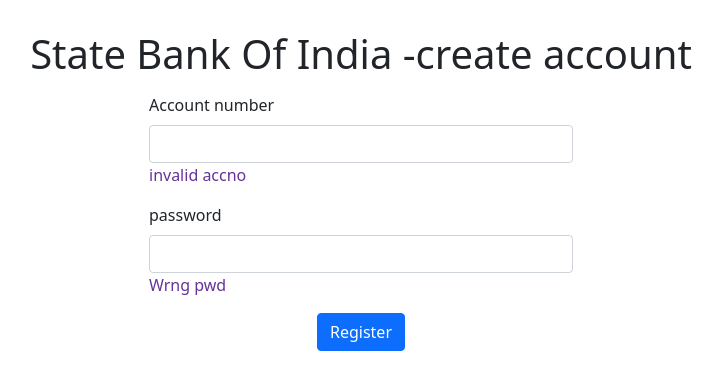
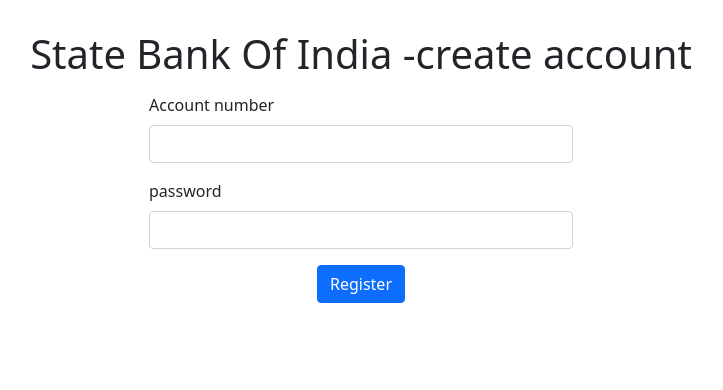
Before and after one commit to jfyjse/banking_app_angular, an Angular app: page /register in a window 1280 px wide. Shown: the top 390 px of the page, without its empty margins (279-1002 px from the left). Built offline with nearby package versions, Linux system fonts and the light colour scheme.

Commit message:
validators,touch dirty

```diff
--- a/src/app/register/register.component.html
+++ b/src/app/register/register.component.html
@@ -9,13 +9,13 @@
         <div class="mb-3">
             <label style="margin-top: 7px;" for="acno" class="form-label">Account number</label>
             <input  type="text" formControlName="accno" name= "accno" class="form-control" id="acno">
-            <div *ngIf="this.regForm.get('accno')?.errors" id="erraccno" class="err">invalid accno</div>
+            <div *ngIf="(this.regForm.get('accno')?.touched||this.regForm.get('accno')?.dirty)&&this.regForm.get('accno')?.errors"  class="err">invalid accno</div>
 
         </div>
         <div class="mb-3">
             <label for="pswd" class="form-label">password</label>
             <input type="password" formControlName="pwd" name= "pwd" class="form-control" id="pswd">
-            <div *ngIf="this.regForm.get('pwd')?.errors" id="paass" class="err">Wrng pwd</div>
+            <div *ngIf="(this.regForm.get('pwd')?.touched||this.regForm.get('pwd')?.dirty)&&this.regForm.get('pwd')?.errors" id="paass" class="err">Wrng pwd</div>
         </div>
         <div style="display: flex;justify-content: center;">
             <button type="submit"  class="btn btn-primary">Register</button>
```
